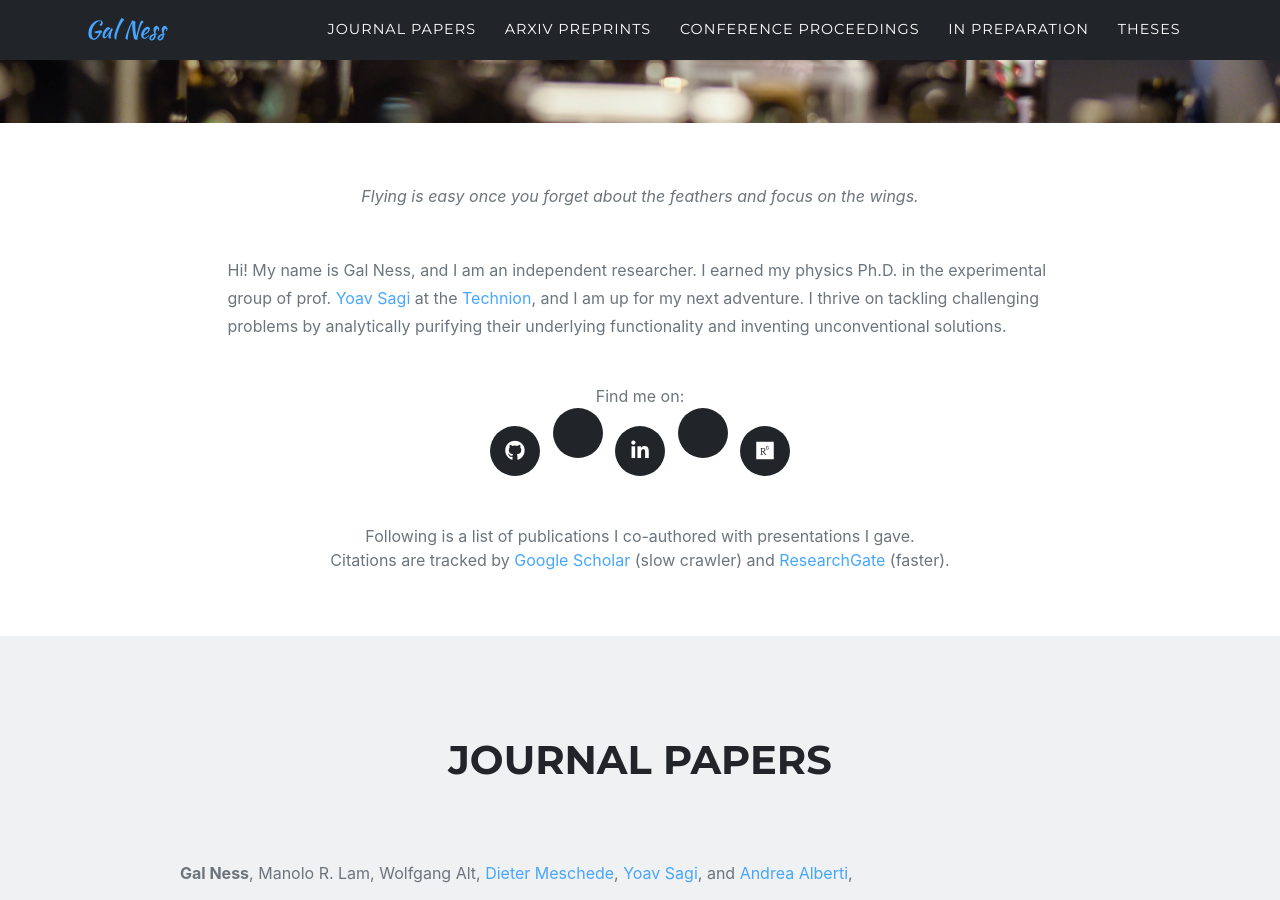
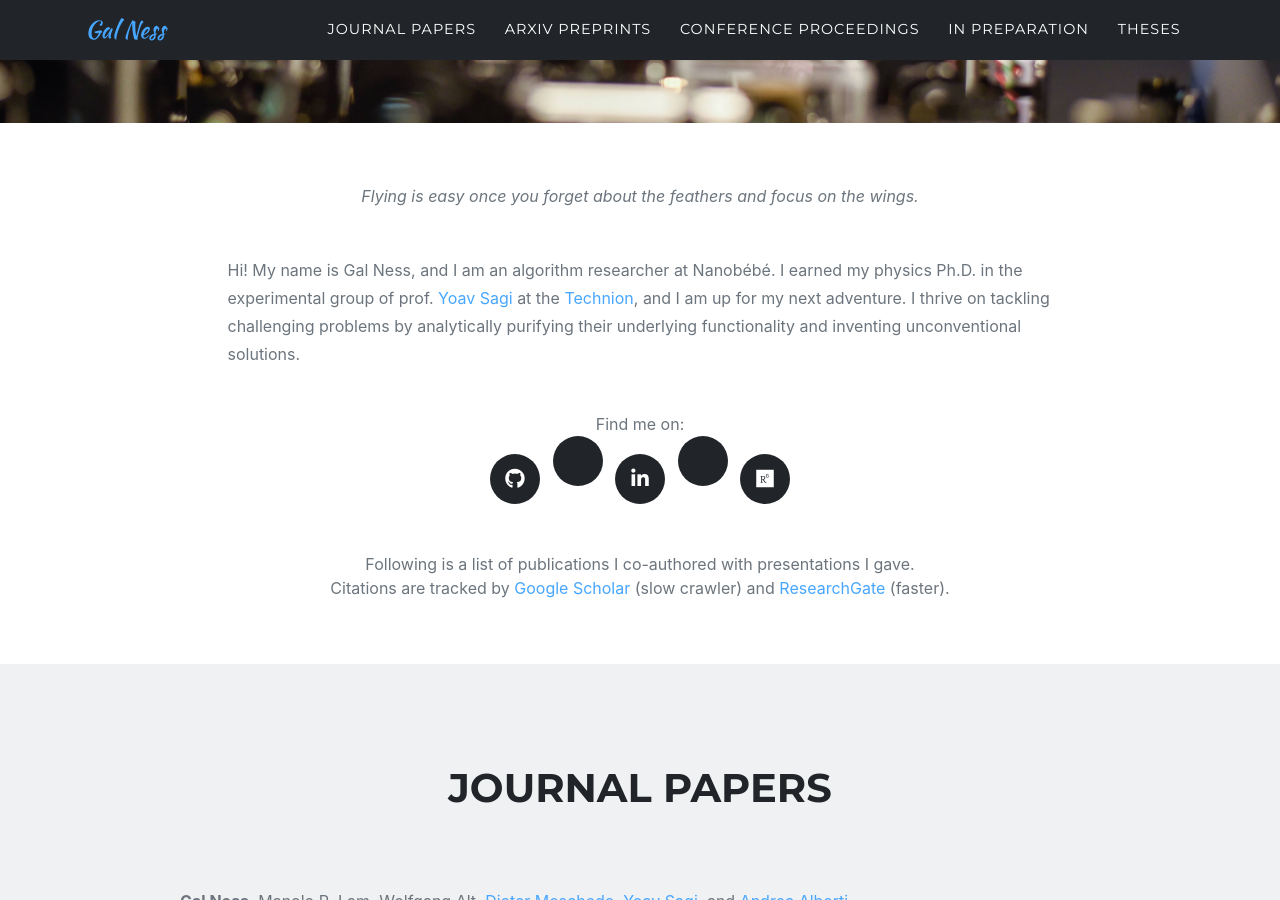
Before and after one commit to galNess/galNess.github.io, a Jekyll site: the page built from index.md, in a window 1280 px wide and 900 px high, scrolled down 377 px. Built offline with Jekyll 4.4.1, drawn with Linux system fonts in a browser that asks for light colours; some web fonts are replaced; a style sheet for code colours, icons or effects is not loaded.

Commit message:
Update sitetext.yml

```diff
--- a/_data/sitetext.yml
+++ b/_data/sitetext.yml
@@ -18,7 +18,7 @@ en: &DEFAULT_EN
     text: "Flying is easy once you forget about the feathers and focus on the wings."
 
     body: "
-    Hi! My name is Gal Ness, and I am an independent researcher.
+    Hi! My name is Gal Ness, and I am an algorithm researcher at Nanobébé.
     I earned my physics Ph.D. in the experimental group of prof. [Yoav Sagi](https://phsites.technion.ac.il/sagi/) at the [Technion](https://www.technion.ac.il/en/), and I am up for my next adventure.
     I thrive on tackling challenging problems by analytically purifying their underlying functionality and inventing unconventional solutions.
     <br><br>
```
